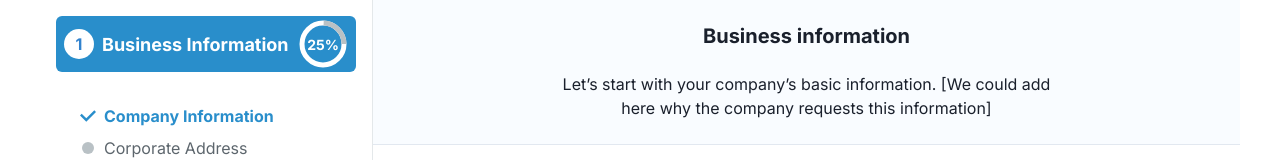
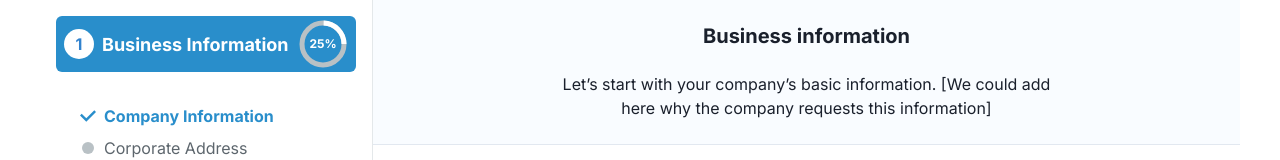
Before and after one commit to Elkinssm/forms-project, a React (Vite) app: page / in a window 1280 px wide. Shown: the top 160 px of the page. Built offline with nearby package versions, Linux system fonts and the light colour scheme.

Commit message:
icon, and colors circle

```diff
--- a/index.html
+++ b/index.html
@@ -2,13 +2,13 @@
 <html lang="en">
   <head>
     <meta charset="UTF-8" />
-    <link rel="icon" type="image/svg+xml" href="/vite.svg" />
+    <link rel="icon" type="image/svg+xml" href="https://framerusercontent.com/images/qoQGZmMU4TUVF6gru7Rat3BdrQ4.png" />
     <meta name="viewport" content="width=device-width, initial-scale=1.0" />
     <link
       href="https://fonts.googleapis.com/css2?family=Inter:wght@400;700&display=swap"
       rel="stylesheet"
     />
-    <title>Prueba Forms</title>
+    <title>Onboarding</title>
   </head>
   <body>
     <div id="root"></div>
--- a/src/components/Sidebar/Sidebar.tsx
+++ b/src/components/Sidebar/Sidebar.tsx
@@ -14,7 +14,7 @@ import {
 import { CheckIcon } from "@chakra-ui/icons";
 import { AnimatePresence, motion } from "framer-motion";
 import FormHeader from "../FormComponents/FormHeader";
-import CircleIcon from "/src/utils/CircleIcon";
+import CircleIcon from "../../utils/CircleIcon";
 import FormNavigation from "../FormComponents/FormNavigation";
 
 interface SidebarProps {
@@ -102,14 +102,14 @@ const Sidebar: React.FC<SidebarProps> = ({ children }) => {
             <CircularProgress
               value={progressValue}
               size="50px"
-              color="neutral.500"
-              trackColor="white"
+              color="white"
+              trackColor="neutral.500"
               display="flex"
               alignItems="center"
               justifyContent="center"
             >
               <CircularProgressLabel
-                fontSize="14px"
+                fontSize="12px"
                 color="white"
                 fontWeight="bold"
               >
```
